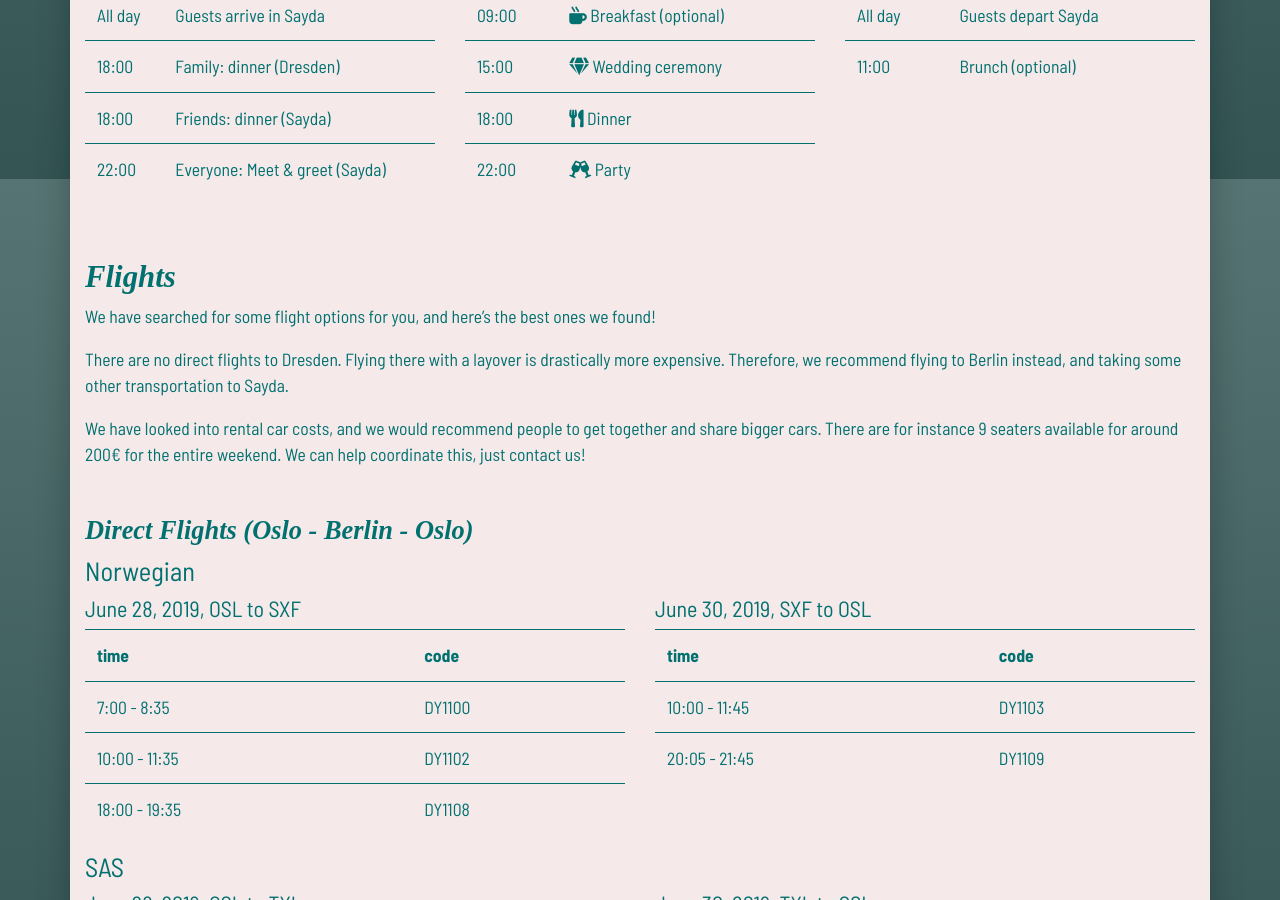
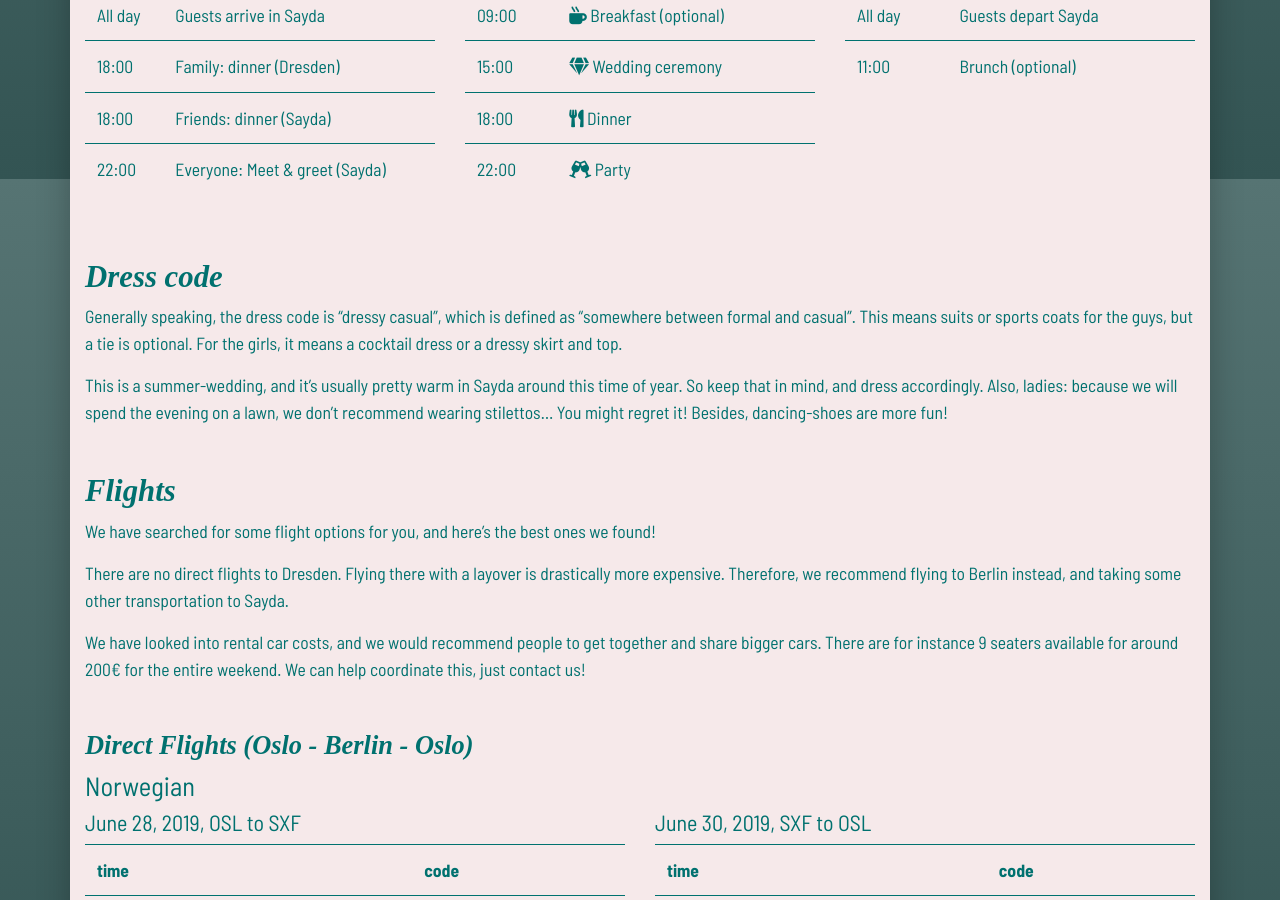
Before and after one commit to kusma/29-06-2019.com, a Jekyll site: the page built from index.md, in a window 1280 px wide and 900 px high, scrolled down 1621 px. Built offline with Jekyll 4.4.1, drawn with Linux system fonts in a browser that asks for light colours; nearby versions of some CDN libraries; some web fonts are replaced.

Commit message:
add dress code

```diff
--- a/_layouts/home.html
+++ b/_layouts/home.html
@@ -20,6 +20,9 @@ layout: default
           <a class="nav-link" href="#timetable">Timetable</a>
         </li>
         <li class="nav-item">
+          <a class="nav-link" href="#dress-code">Dress code</a>
+        </li>
+        <li class="nav-item">
           <a class="nav-link" href="#flights">Flights</a>
         </li>
       </ul>
--- a/index.md
+++ b/index.md
@@ -65,6 +65,18 @@ change a bit, but we'll try to keep things as predictable as we can.
 
 </div>
 </div>
+
+## Dress code
+
+Generally speaking, the dress code is "dressy casual", which is defined as
+"somewhere between formal and casual". This means suits or sports coats for
+the guys, but a tie is optional. For the girls, it means a cocktail dress or
+a dressy skirt and top.
+
+This is a summer-wedding, and it's usually pretty warm in Sayda around this
+time of year. So keep that in mind, and dress accordingly. Also, ladies:
+because we will spend the evening on a lawn, we don't recommend wearing
+stilettos... You might regret it! Besides, dancing-shoes are more fun!
 
 ## Flights
 
```
